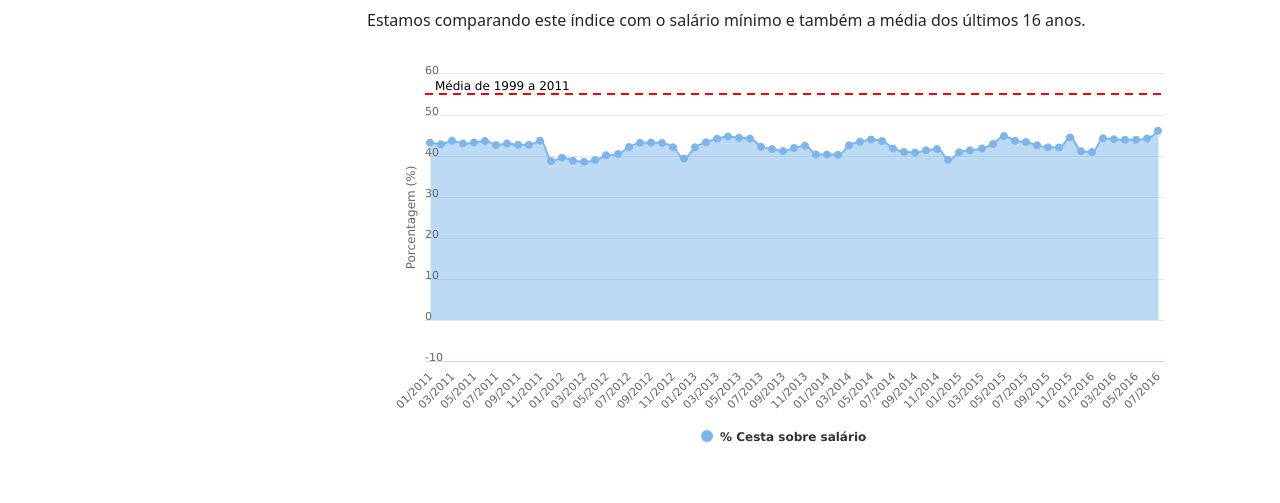
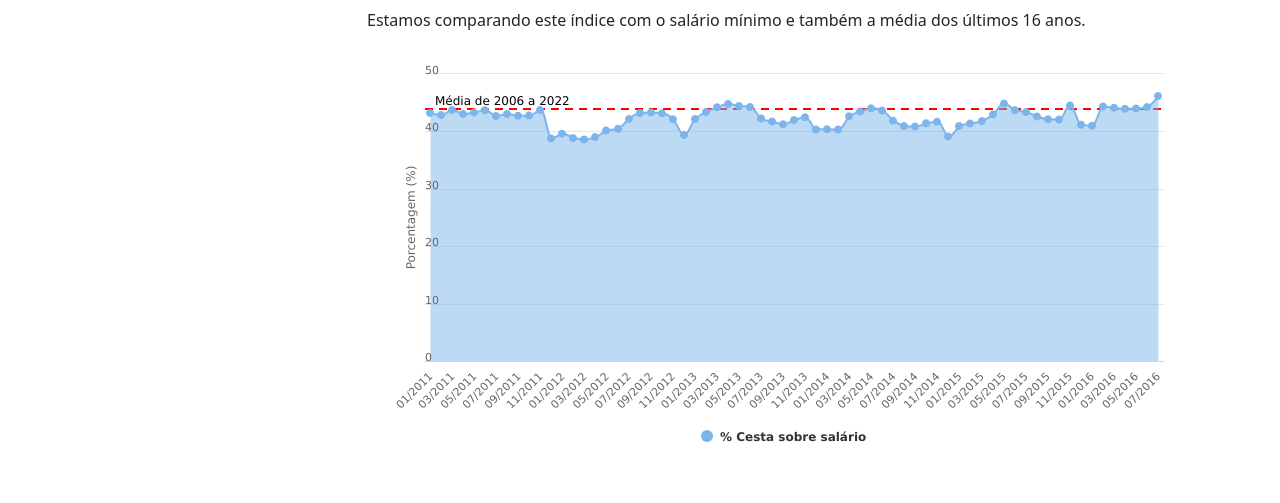
Before and after one commit to regular-alves/numeros-nao-mentem, a React (Create React App) app: page /presidentes/dilma-rousseff in a window 1280 px wide. Shown: the part 298-801 px from the top of the page. Built offline with nearby package versions, Linux system fonts and the light colour scheme.

Commit message:
fixed: president average

```diff
--- a/src/Pages/President/index.js
+++ b/src/Pages/President/index.js
@@ -53,11 +53,11 @@ const President = () => {
 
   pastStart.setFullYear( pastStart.getFullYear() - 12 );
 
-  const pastValues = foodVsSalary.getPeriodValues(
-    pastStart,
-    president.start
-  );
+  const past = new Date();
 
+  past.setFullYear(past.getFullYear() - 16);
+
+  const pastValues = foodVsSalary.getPeriodValues(past, new Date());
   const pastAverage = getAvg(pastValues);
 
   const responsive = {
@@ -155,7 +155,7 @@ const President = () => {
                         plotLines: [
                           {
                             label: {
-                              text: `Média de ${pastStart.getFullYear()} a ${president.start.getFullYear()}`,
+                              text: `Média de ${past.getFullYear()} a ${new Date().getFullYear()}`,
                               align: 'bottom',
                             },
                             color: 'red',
```
